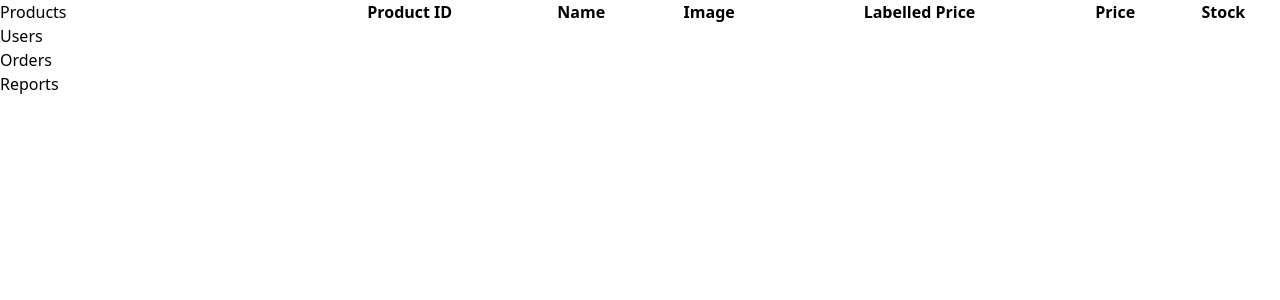
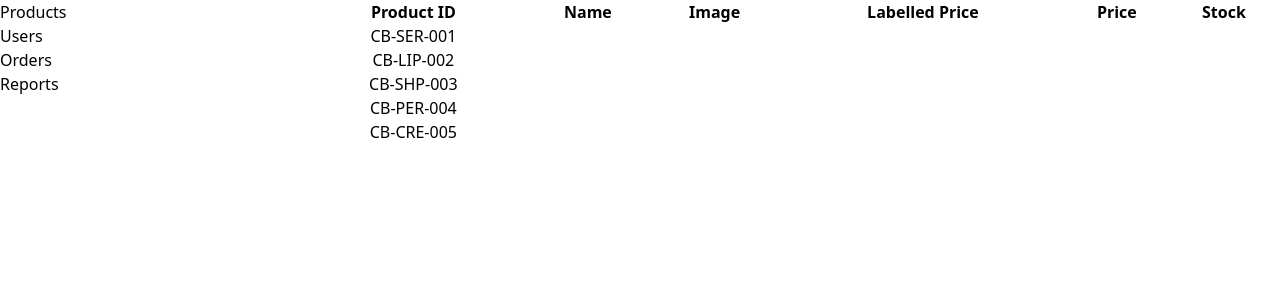
Before and after one commit to Eranga035225/cbc-frontend, a React (Vite) app: page /admin/products in a window 1280 px wide. Shown: the top 300 px of the page. Built offline with nearby package versions, Linux system fonts and the light colour scheme.

Commit message:
feat: update ProductsPage to display product IDs in the table

```diff
--- a/src/pages/admin/productsPage.jsx
+++ b/src/pages/admin/productsPage.jsx
@@ -21,8 +21,14 @@ export default function ProductsPage() {
         <tbody>
           {
             products.map(
-              ()=> {
-                console.log("Hi");
+              (item)=> {
+                return(
+                  <tr>
+                    <span> {item.productId}</span>
+
+                  </tr>
+
+                );
 
               }
             )
```
